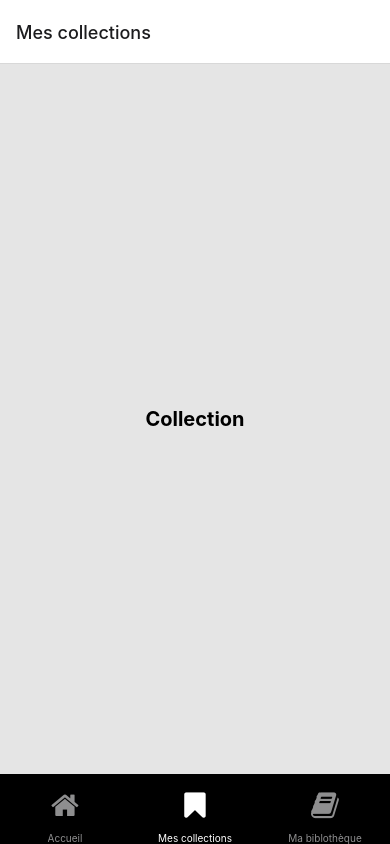
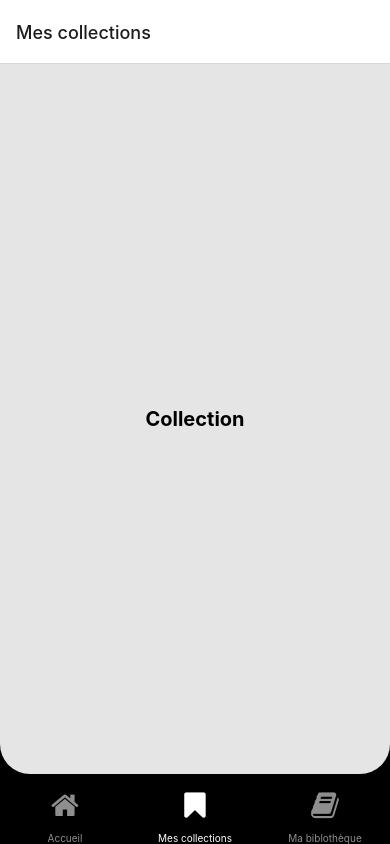
Before and after one commit to bref1306/booklib, a React Native app: screen /Collection in a window 390 px wide. Built offline with nearby package versions, Linux system fonts and the light colour scheme; what expo-linking would draw is missing.

Commit message:
feat(ui): bottom bar border radius

```diff
--- a/screens/CollectionScreen.tsx
+++ b/screens/CollectionScreen.tsx
@@ -3,8 +3,10 @@ import { Text, View } from '../components/Themed';
 
 export default function CollectionScreen() {
   return (
-    <View style={styles.container}>
-      <Text style={styles.title}>Collection</Text>
+    <View style={{backgroundColor: '#000', height: '100%'}}>
+      <View style={styles.container}>
+        <Text style={styles.title}>Collection</Text>
+      </View>
     </View>
   );
 }
@@ -15,6 +17,8 @@ const styles = StyleSheet.create({
     alignItems: 'center',
     justifyContent: 'center',
     backgroundColor: '#E5E5E5',
+    borderBottomRightRadius: 30,
+    borderBottomLeftRadius: 30,
   },
   title: {
     fontSize: 20,
--- a/screens/LibraryScreen.tsx
+++ b/screens/LibraryScreen.tsx
@@ -3,8 +3,10 @@ import { Text, View } from '../components/Themed';
 
 export default function LibraryScreen() {
   return (
-    <View style={styles.container}>
-      <Text style={styles.title}>Collection</Text>
+    <View style={{backgroundColor: '#000', height: '100%'}}>
+      <View style={styles.container}>
+        <Text style={styles.title}>Collection</Text>
+      </View>
     </View>
   );
 }
@@ -15,6 +17,8 @@ const styles = StyleSheet.create({
     alignItems: 'center',
     justifyContent: 'center',
     backgroundColor: '#E5E5E5',
+    borderBottomRightRadius: 30,
+    borderBottomLeftRadius: 30,
   },
   title: {
     fontSize: 20,
```
